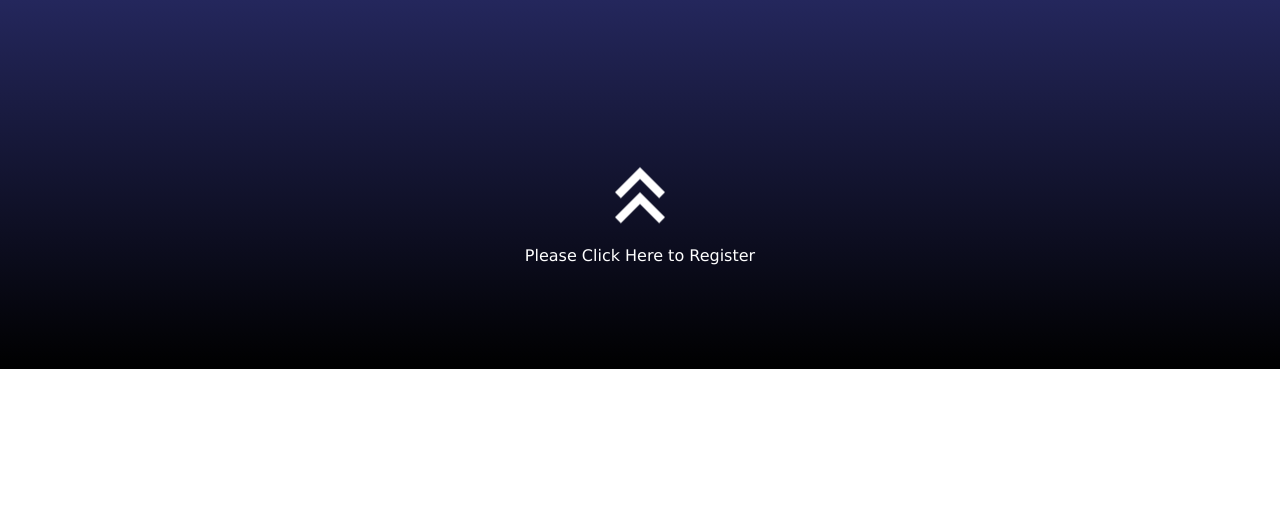
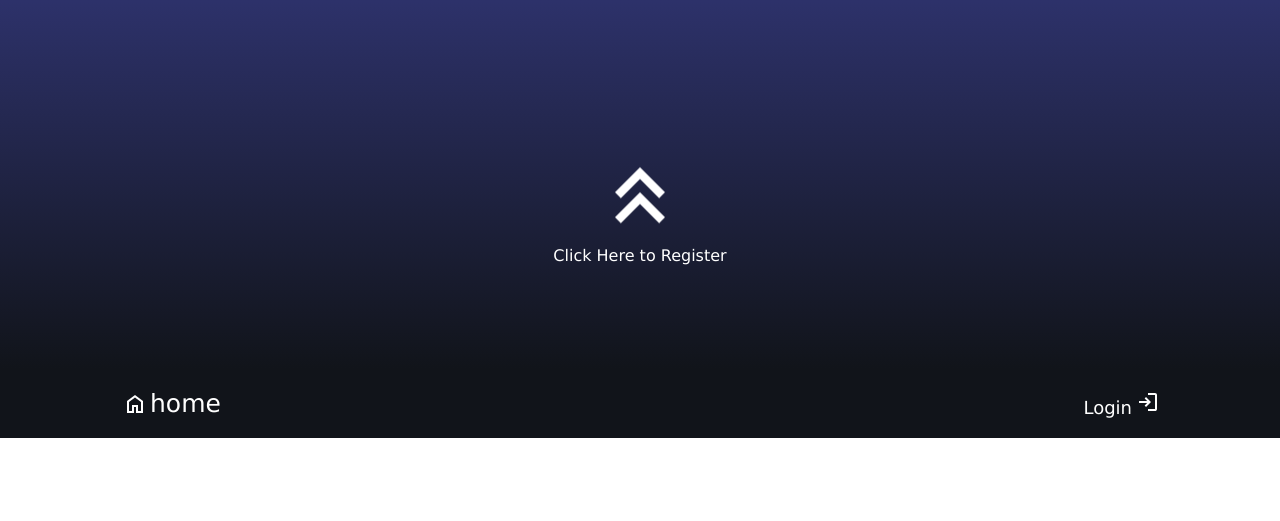
Before and after one commit to mouhamedsylla/real-time-forum, a website: page frontend/App/assets/index.html in a window 1280 px wide. Shown: the part 431-952 px from the top of the page. Before the commit the page ends 800 px from the top, so only its background shows below. Drawn offline with Linux system fonts and the light colour scheme.

Commit message:
real-time-forum

```diff
--- a/frontend/App/assets/index.css
+++ b/frontend/App/assets/index.css
@@ -2,9 +2,8 @@ body, html {
     margin: 0;
     padding: 0;
     height: 100%;
-    overflow: hidden;
-    background-image: linear-gradient(to bottom, #4e54c8, #000000);
-
+    /* overflow: hidden; */
+    background-image: linear-gradient(to bottom, #4e54c8, #11141a);
 }
 
 * {
@@ -12,6 +11,8 @@ body, html {
     padding: 0;
     box-sizing: border-box;
 }
+
+/* Debut de la Page d'accueil du Forum */
 
 .RTF_primary {
     position: relative;
@@ -29,27 +30,6 @@ body, html {
     margin-top: 2.5em;
 }
 
-/* .RTF_primary .img1 {
-    width: 100%;
-    height: 100%;
-    object-fit: cover;
-    position: absolute;
-    top: 0;
-    left: 0;
-    z-index: -1;
-} */
-
-/* .RTF_primary ::before {
-    content: "";
-    position: absolute;
-    top: 0;
-    left: 0;
-    width: 100%;
-    height: 100%;
-    background-image: linear-gradient(to bottom, #4e54c8, #000000);
-    z-index: -1;
-} */
-
 /* Définition de l'animation pour le SVG */
 @keyframes moveUpDown {
     0% {
@@ -59,7 +39,7 @@ body, html {
         transform: translateY(20px); /* Déplace vers le bas */
     }
     100% {
-        transform: translateY();
+        transform: translateY(0);
     }
 }
 
@@ -82,6 +62,51 @@ body, html {
     text-align: center;
 }
 
+/* Fin de la Page d'accueil du Forum */
+
+/* Debut des Sections */
+
 section {
     height: 100vh;
 }
+
+.section2 {
+    background-color: #ffffff;
+}
+/* Fin des Sections */
+
+/* Debut de la Page Register du Forum */
+
+header {
+    position: relative;
+    top: 0;
+    left: 0;
+    width: 100%;
+    padding: 20px 120px;
+    background: #11141a;
+    display: flex;
+    justify-content: space-between;
+    align-items: center;
+    z-index: 100;
+}
+
+.home {
+    font-size: 25px;
+    color: #ffffff;
+    text-decoration: none;
+    font-weight: 500;
+    display: flex;
+    align-items: center;
+    cursor: pointer;
+    font-family: 'Lucida Sans', 'Lucida Sans Regular', 'Lucida Grande', 'Lucida Sans Unicode', Geneva, Verdana, sans-serif;
+}
+
+nav a {
+    font-size: 18px;
+    color: #ffffff;
+    text-decoration: none;
+    font-weight: 500;
+    font-family: 'Lucida Sans', 'Lucida Sans Regular', 'Lucida Grande', 'Lucida Sans Unicode', Geneva, Verdana, sans-serif;
+}
+
+/* Fin de la Page Register du Forum */
--- a/frontend/App/assets/index.html
+++ b/frontend/App/assets/index.html
@@ -9,7 +9,9 @@
 </head>
 
 <body>
+    <nav>
 
+    </nav>
     <div id="fullpage">
 
         <!-- Premiere Section -->
@@ -19,7 +21,7 @@
                 <!-- <img class="img1" src="https://img.freepik.com/vecteurs-libre/gens-affaires-travaillent_24908-57217.jpg?t=st=1715761601~exp=1715765201~hmac=ad79053a9c080176a574ec424b8fc0ced21ae1e809bb6a43488d517fa5c8ccb8&w=740" alt="background_Forum"> -->
                 <h1 class="RT_Forum">Real Time Forum</h1>
                 <svg class="up_fleche" xmlns="http://www.w3.org/2000/svg" height="100px" viewBox="0 -960 960 960" width="100px" fill="#FFFFFF"><path d="m296-224-56-56 240-240 240 240-56 56-184-183-184 183Zm0-240-56-56 240-240 240 240-56 56-184-183-184 183Z"/></svg>
-                <p class="up_fleche">Please Click Here to Register</p>
+                <p class="up_fleche">Click Here to Register</p>
             </div>
         </section>
 
@@ -27,10 +29,20 @@
 
         <section class="section2">
             <div class="RTF_register">
-                <p>Lorem ipsum dolor sit amet consectetur adipisicing elit. Totam ipsa et id architecto rerum dolor, nostrum pariatur temporibus labore cumque quae vel atque ullam, eius voluptatibus officia deserunt eveniet obcaecati.</p>
-                <p>Lorem ipsum dolor sit amet consectetur adipisicing elit. Totam ipsa et id architecto rerum dolor, nostrum pariatur temporibus labore cumque quae vel atque ullam, eius voluptatibus officia deserunt eveniet obcaecati.</p>
-                <p>Lorem ipsum dolor sit amet consectetur adipisicing elit. Totam ipsa et id architecto rerum dolor, nostrum pariatur temporibus labore cumque quae vel atque ullam, eius voluptatibus officia deserunt eveniet obcaecati.</p>
-                <p>Lorem ipsum dolor sit amet consectetur adipisicing elit. Totam ipsa et id architecto rerum dolor, nostrum pariatur temporibus labore cumque quae vel atque ullam, eius voluptatibus officia deserunt eveniet obcaecati.</p>
+                <header>
+
+                   <div class="home">
+                        <svg class="home" xmlns="http://www.w3.org/2000/svg" height="24px" viewBox="0 -960 960 960" width="30px" fill="#FFFFFF"><path d="M240-200h120v-240h240v240h120v-360L480-740 240-560v360Zm-80 80v-480l320-240 320 240v480H520v-240h-80v240H160Zm320-350Z"/></svg>
+                        <a href="#home" class="home">home</a>
+                   </div>
+
+                    <nav>
+                        <a href="#login">Login</a>
+                        <svg xmlns="http://www.w3.org/2000/svg" height="24px" viewBox="0 -960 960 960" width="24px" fill="#FFFFFF"><path d="M480-120v-80h280v-560H480v-80h280q33 0 56.5 23.5T840-760v560q0 33-23.5 56.5T760-120H480Zm-80-160-55-58 102-102H120v-80h327L345-622l55-58 200 200-200 200Z"/></svg>
+                    </nav>
+                </header>
+
+
             </div>
         </section>
 
@@ -45,6 +57,7 @@
                 <p>Lorem ipsum dolor sit amet consectetur adipisicing elit. Totam ipsa et id architecto rerum dolor, nostrum pariatur temporibus labore cumque quae vel atque ullam, eius voluptatibus officia deserunt eveniet obcaecati.</p>
             </div>
         </section>
+
     </div>
 
 </body>
```
